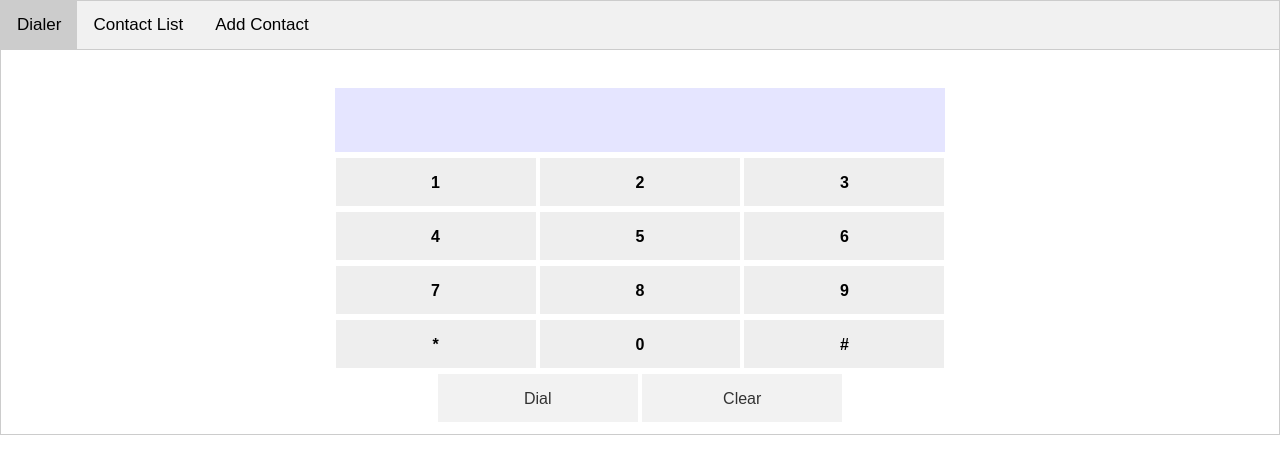
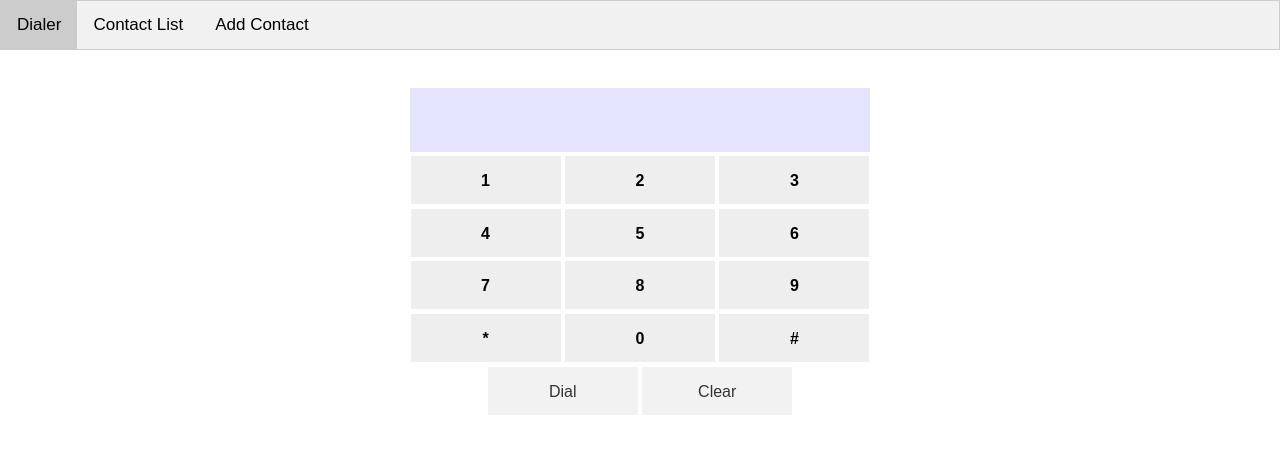
Before and after one commit to Mekeda/csci-4830.io, a plain HTML site: page index.html in a window 1280 px wide. Both pictures are taken after a click on the button "Dialer". Drawn offline with nearby package versions, Linux system fonts and the light colour scheme.

Commit message:
Adjusted Dialer UI

```diff
--- a/index.html
+++ b/index.html
@@ -50,7 +50,5 @@
 
  	<script src="https://ajax.googleapis.com/ajax/libs/jquery/3.2.1/jquery.min.js"></script>
  	<script src="phone.js"></script>
- 	<script src="js/jquery.js"></script>
-    <script src="js/button-action.js"></script>
  </body>
 </html>
--- a/phone.css
+++ b/phone.css
@@ -21,7 +21,7 @@ ul{
 .button-3 li{
   display: inline-block;
   width: 200px;
-  max-width: 200px;
+  max-width: 150px;
   height:1em;
   padding-top:1em;
   padding-bottom:1em;
@@ -72,7 +72,7 @@ ul{
 #dialpad,
 #actions,
 #numberDisplay{
-  max-width: 610px;
+  max-width: 460px;
   margin: 0 auto;
 }
 #dialpad.deactive{
@@ -141,6 +141,5 @@ body {font-family: Arial;}
 .tabcontent {
     display: none;
     padding: 6px 12px;
-    border: 1px solid #ccc;
     border-top: none;
 }
--- a/phone.js
+++ b/phone.js
@@ -11,9 +11,6 @@ function openTab(evt, tabName) {
     document.getElementById(tabName).style.display = "block";
     evt.currentTarget.className += " active";
 }
-
-// States
-//
 
 (function ($){
   window.numberArray = [],
```
Lines whose indentation alone changed are shown as unchanged.
